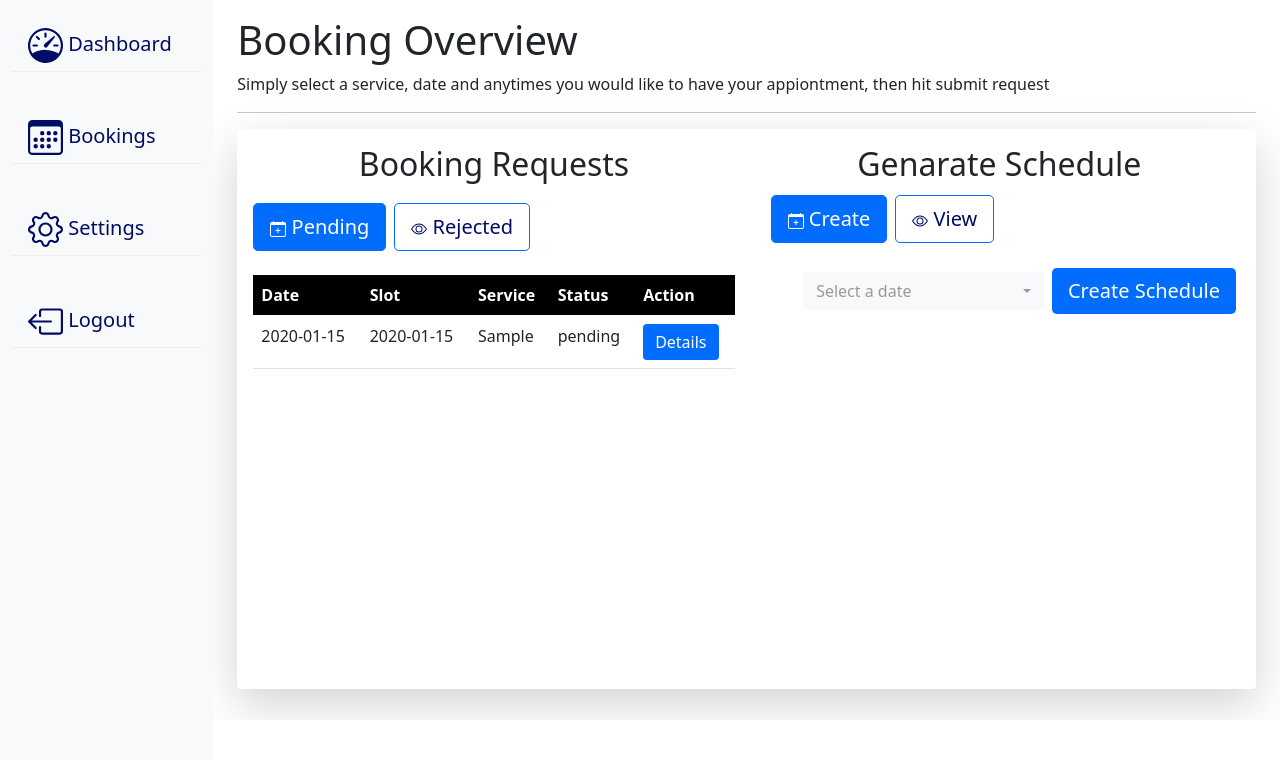
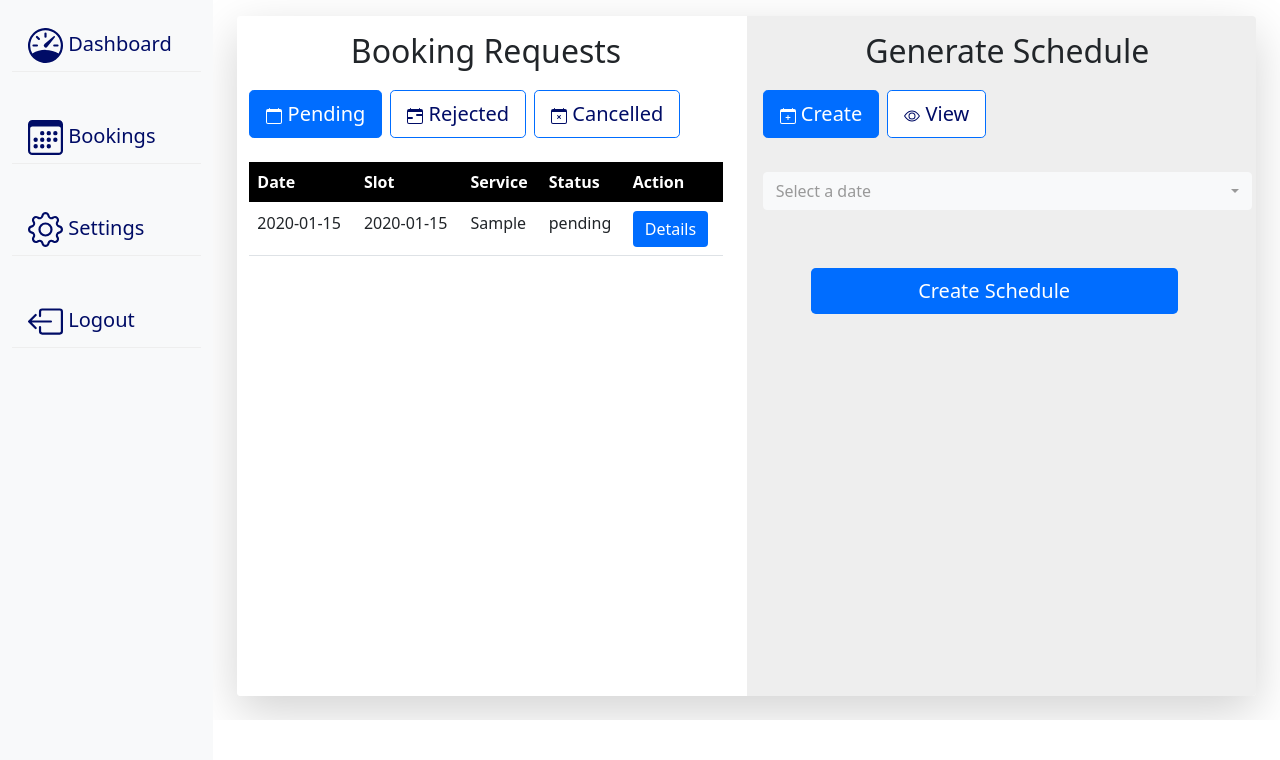
Before and after one commit to gigacache/bookingApplication, a CodeIgniter app: page /bookingApplication/index.php/adminbookings in a window 1280 px wide. Shown: the part 71-831 px from the top of the page. Run offline with CodeIgniter, Linux system fonts and the light colour scheme; data comes from the database, SQL or seed files in the repository; tables that the repository leaves empty hold one stand-in row (values such as "Sample post").

Commit message:
UI and data flow within admin booking

```diff
--- a/application/controllers/Booking_Controller.php
+++ b/application/controllers/Booking_Controller.php
@@ -50,6 +50,8 @@ class Booking_Controller extends CI_Controller {
 	}
 
 	public function createSchedule(){
+		$date = $this->input->post('date');
+		$data["date"] = $date;
 		$data["requestDates"] = $this->Booking_model->getRequestDates();
 		$data["data"]= $this->Scheduler->create();
 		$data['main_view'] = 'schedulerView';
@@ -58,6 +60,7 @@ class Booking_Controller extends CI_Controller {
 
 public function showSchedule(){
 	$date = $this->input->post('date');
+	$data["date"] = $date;
 	$data["requestDates"] = $this->Booking_model->getRequestDates();
 	$data["data"] = $this->Scheduler->getSchedule($date);
 	$data['main_view'] = 'schedulerView';
--- a/application/views/admin/adminBooking.php
+++ b/application/views/admin/adminBooking.php
@@ -1,26 +1,29 @@
 <?php defined('BASEPATH') or exit('No direct script access allowed');?>
-<h1>Booking Overview</h1>
-<p>Simply select a service, date and anytimes you would like to have your appiontment, then hit submit request</p>
-<hr/>
-<div class="conatainer shadow-lg p-3 mb-5 bg-body rounded customHeight">
+
+<div class="conatainer shadow-lg mb-5 bg-body rounded largeCustomHeight">
   <div class="row">
-    <div class="col-sm-6 customHeight">
+    <div class="col-sm-6 px-4 py-3 largeCustomHeight">
       <div class="row">
         <h2 class="text-center">Booking Requests</h2>
           <div class="row text-center">
           <ul class="nav nav-tabs my-2 mx-2" role="tablist">
             <li><a href="#pending" data-toggle="tab" class="nav-link active mx-1 my-1">
-              <svg xmlns="http://www.w3.org/2000/svg" width="16" height="16" fill="currentColor" class="bi bi-calendar-plus" viewBox="0 0 16 16">
-                <path d="M8 7a.5.5 0 0 1 .5.5V9H10a.5.5 0 0 1 0 1H8.5v1.5a.5.5 0 0 1-1 0V10H6a.5.5 0 0 1 0-1h1.5V7.5A.5.5 0 0 1 8 7z"/>
-                <path d="M3.5 0a.5.5 0 0 1 .5.5V1h8V.5a.5.5 0 0 1 1 0V1h1a2 2 0 0 1 2 2v11a2 2 0 0 1-2 2H2a2 2 0 0 1-2-2V3a2 2 0 0 1 2-2h1V.5a.5.5 0 0 1 .5-.5zM1 4v10a1 1 0 0 0 1 1h12a1 1 0 0 0 1-1V4H1z"/>
-              </svg>
+              <svg xmlns="http://www.w3.org/2000/svg" width="16" height="16" fill="currentColor" class="bi bi-calendar" viewBox="0 0 16 16">
+      <path d="M3.5 0a.5.5 0 0 1 .5.5V1h8V.5a.5.5 0 0 1 1 0V1h1a2 2 0 0 1 2 2v11a2 2 0 0 1-2 2H2a2 2 0 0 1-2-2V3a2 2 0 0 1 2-2h1V.5a.5.5 0 0 1 .5-.5zM1 4v10a1 1 0 0 0 1 1h12a1 1 0 0 0 1-1V4H1z"/>
+    </svg>
               Pending</a></li>
             <li><a href="#rejected" data-toggle="tab" class="nav-link mx-1 my-1">
-              <svg xmlns="http://www.w3.org/2000/svg" width="16" height="16" fill="currentColor" class="bi bi-eye" viewBox="0 0 16 16">
-                <path d="M16 8s-3-5.5-8-5.5S0 8 0 8s3 5.5 8 5.5S16 8 16 8zM1.173 8a13.133 13.133 0 0 1 1.66-2.043C4.12 4.668 5.88 3.5 8 3.5c2.12 0 3.879 1.168 5.168 2.457A13.133 13.133 0 0 1 14.828 8c-.058.087-.122.183-.195.288-.335.48-.83 1.12-1.465 1.755C11.879 11.332 10.119 12.5 8 12.5c-2.12 0-3.879-1.168-5.168-2.457A13.134 13.134 0 0 1 1.172 8z"/>
-                <path d="M8 5.5a2.5 2.5 0 1 0 0 5 2.5 2.5 0 0 0 0-5zM4.5 8a3.5 3.5 0 1 1 7 0 3.5 3.5 0 0 1-7 0z"/>
-              </svg>
+              <svg xmlns="http://www.w3.org/2000/svg" width="16" height="16" fill="currentColor" class="bi bi-calendar-range" viewBox="0 0 16 16">
+              <path d="M9 7a1 1 0 0 1 1-1h5v2h-5a1 1 0 0 1-1-1zM1 9h4a1 1 0 0 1 0 2H1V9z"/>
+              <path d="M3.5 0a.5.5 0 0 1 .5.5V1h8V.5a.5.5 0 0 1 1 0V1h1a2 2 0 0 1 2 2v11a2 2 0 0 1-2 2H2a2 2 0 0 1-2-2V3a2 2 0 0 1 2-2h1V.5a.5.5 0 0 1 .5-.5zM1 4v10a1 1 0 0 0 1 1h12a1 1 0 0 0 1-1V4H1z"/>
+            </svg>
               Rejected</a></li>
+              <li><a href="#cancelled" data-toggle="tab" class="nav-link mx-1 my-1">
+                <svg xmlns="http://www.w3.org/2000/svg" width="16" height="16" fill="currentColor" class="bi bi-calendar-x" viewBox="0 0 16 16">
+    <path d="M6.146 7.146a.5.5 0 0 1 .708 0L8 8.293l1.146-1.147a.5.5 0 1 1 .708.708L8.707 9l1.147 1.146a.5.5 0 0 1-.708.708L8 9.707l-1.146 1.147a.5.5 0 0 1-.708-.708L7.293 9 6.146 7.854a.5.5 0 0 1 0-.708z"/>
+    <path d="M3.5 0a.5.5 0 0 1 .5.5V1h8V.5a.5.5 0 0 1 1 0V1h1a2 2 0 0 1 2 2v11a2 2 0 0 1-2 2H2a2 2 0 0 1-2-2V3a2 2 0 0 1 2-2h1V.5a.5.5 0 0 1 .5-.5zM1 4v10a1 1 0 0 0 1 1h12a1 1 0 0 0 1-1V4H1z"/>
+  </svg>
+                Cancelled</a></li>
           </ul>
         </div>
               <div class="tab-content">
@@ -57,9 +60,9 @@
                 <table class="table">
                   <thead class="thead-dark">
                     <tr>
+                      <th scope="col">Date</th>
+                      <th scope="col">Slot</th>
                       <th scope="col">Service</th>
-                      <th scope="col">Date</th>
-                      <th scope="col">Time</th>
                       <th scope="col">Status</th>
                       <th scope="col">Action</th>
                     </tr>
@@ -69,9 +72,9 @@
                  foreach ($allBookingData->result() as $row) {?>
                   <?php if($row->status == 'rejected'){ ?>
                             <tr>
+                              <td><?php echo $row->bookingDate;?></td>
+                              <td><?php echo $row->timeOfDay;?></td>
                               <td><?php echo $row->service;?></td>
-                              <td><?php echo $row->bookingDate;?></td>
-                              <td><?php echo $row->timeOfDay?></td>
                               <td><?php echo $row->status;?></td>
                               <td>
                                 <button type="button" class="btn btn-primary" data-toggle="modal" data-target="#Modal-<?php echo $row->requestID;?>">
@@ -83,6 +86,36 @@
               </tbody>
             </table>
             </div>
+            <div class="tab-pane py-3" id="cancelled">
+              <table class="table">
+                <thead class="thead-dark">
+                  <tr>
+                    <th scope="col">Date</th>
+                    <th scope="col">Slot</th>
+                    <th scope="col">Service</th>
+                    <th scope="col">Status</th>
+                    <th scope="col">Action</th>
+                  </tr>
+                </thead>
+              <tbody>
+              <?php
+               foreach ($allBookingData->result() as $row) {?>
+                <?php if($row->status == 'cancelled'){ ?>
+                          <tr>
+                            <td><?php echo $row->bookingDate;?></td>
+                            <td><?php echo $row->timeOfDay;?></td>
+                            <td><?php echo $row->service;?></td>
+                            <td><?php echo $row->status;?></td>
+                            <td>
+                              <button type="button" class="btn btn-primary" data-toggle="modal" data-target="#Modal-<?php echo $row->requestID;?>">
+                                Details
+                              </button>
+                            </td>
+                          </tr>
+              <?php }}?>
+            </tbody>
+          </table>
+          </div>
               </div>
               <?php foreach ($allBookingData->result() as $row) {?>
           <!-- Modal -->
@@ -96,9 +129,21 @@
                   </button>
                 </div>
                 <div class="modal-body">
-                  <?php echo $row->service;?>
-                  <?php echo $row->email;?>
-                  <?php echo $row->requestID;?>
+                  <h4>Appointment</h4>
+                  <ul class="modalInfo">
+                    <li><strong>Service:</strong>  <?php echo $row->service;?></li>
+                    <li><strong>Slot:</strong>  <?php echo $row->timeOfDay?></li>
+                    <li><strong>Date:</strong>  <?php echo $row->bookingDate;?></li>
+                    <li><strong>Request ID:</strong>  <?php echo $row->requestID;?></li>
+                  </ul>
+                  <hr/>
+                  <h4>Customer</h4>
+                  <ul class="modalInfo">
+                    <li><strong>Name:</strong> <?php echo $row->name;?></li>
+                    <li><strong>Email:</strong>  <?php echo $row->email?></li>
+                    <li><strong>Address: </strong> <?php echo $row->address;?></li>
+                    <li><strong>Postcode:</strong>  <?php echo $row->postcode;?></li>
+                  </ul>
                 </div>
                 <div class="modal-footer">
                   <button type="button" class="btn btn-secondary" data-dismiss="modal">Close</button>
@@ -131,9 +176,10 @@
 
 
 
-    <div class="col-sm-6">
-        <h2 class="text-center">Genarate Schedule</h2>
-    <ul class="nav nav-tabs my-2 mx-2" role="tablist">
+    <div class="col-sm-6 px-3 py-3" style="background-color:#eee;">
+        <h2 class="text-center">Generate Schedule</h2>
+        <div class="row">
+    <ul class="nav nav-tabs my-2 mx-2 " role="tablist">
       <li><a href="#create" data-toggle="tab" class="nav-link active mx-1 my-1">
         <svg xmlns="http://www.w3.org/2000/svg" width="16" height="16" fill="currentColor" class="bi bi-calendar-plus" viewBox="0 0 16 16">
           <path d="M8 7a.5.5 0 0 1 .5.5V9H10a.5.5 0 0 1 0 1H8.5v1.5a.5.5 0 0 1-1 0V10H6a.5.5 0 0 1 0-1h1.5V7.5A.5.5 0 0 1 8 7z"/>
@@ -147,27 +193,29 @@
         </svg>
         View</a></li>
     </ul>
+  </div>
     <div class="tab-content">
-      <div class="tab-pane active py-3 align" id="create">
+      <div class="tab-pane active py-3" id="create">
         <form method="post" action=<?php echo site_url('schedule')?>>
-              <select class="selectpicker w-50"  data-width="100%" data-dropup-auto="false" name="date">
+              <select class="selectpicker w-100"  data-width="100%" data-dropup-auto="false" name="date">
                 <option value="Select A Date" selected disabled>Select a date</option>
                 <?php foreach($requestDates->result() as $row){?>
                   <option value="<?php echo $row->bookingDate; ?>"> <?php echo$row->bookingDate; ?></option>
                 <?php }?>
               </select>
-              <button type="submit" class="btn btn-primary btn-lg w-40 mx-1">Create Schedule</button>
+              <button type="submit" class="btn btn-primary btn-lg w-75 my-5 mx-5">Create Schedule</button>
             </form>
           </div>
-       <div class="tab-pane py-3 align" id="view">
+       <div class="tab-pane py-3" id="view">
              <form method="post" action=<?php echo site_url('Booking_Controller/showSchedule')?>>
-               <select class="selectpicker w-50"  data-width="100%" data-dropup-auto="false" name="date">
+               <select class="selectpicker w-100"  data-width="100%" data-dropup-auto="false" name="date">
                  <option value="Select A Date" selected disabled>Select a date</option>
                  <?php foreach($requestDates->result() as $row){?>
                    <option value="<?php echo $row->bookingDate; ?>"> <?php echo$row->bookingDate; ?></option>
                  <?php }?>
                </select>
-             <button type="submit" class="btn btn-primary btn-lg w-40">View Schedule</button>
+
+             <button type="submit" class="btn btn-primary btn-lg w-75 mx-5 my-5">View Schedule</button>
            </form>
        </div>
    </div>
--- a/public/css/custom.css
+++ b/public/css/custom.css
@@ -170,6 +170,11 @@ button.btn.dropdown-toggle.btn-light {
   overflow:scroll;
 }
 
+.largeCustomHeight{
+  height:85vh;
+  overflow:scroll;
+}
+
 #customTab{
   padding: 0px !important;
   margin:0px !important;
```
Also changed, not shown: application/views/schedulerView.php (+12 -10 lines).
